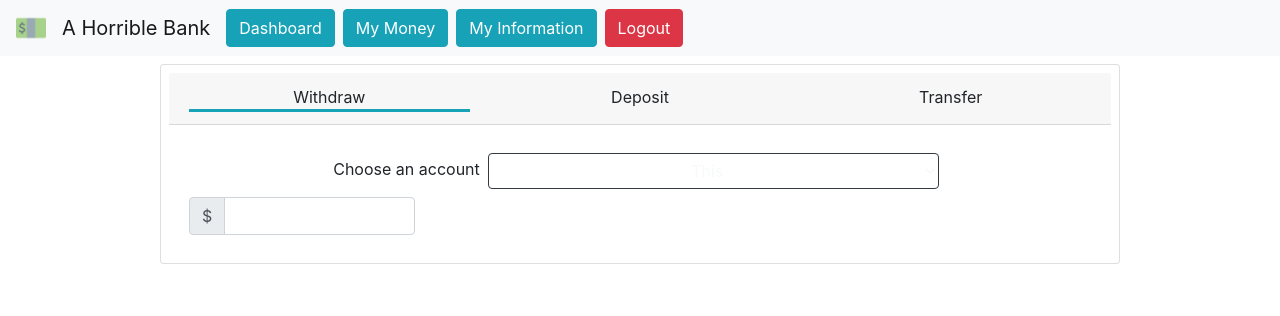
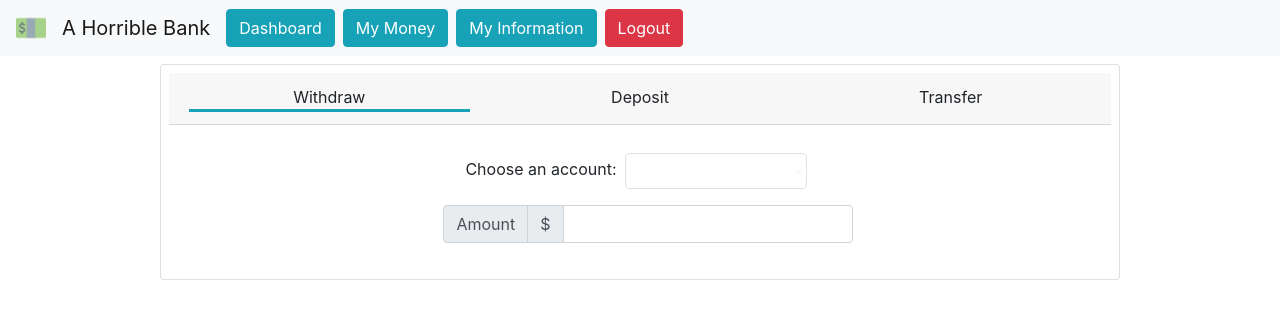
Before and after one commit to bescoto98/bankv2, an Angular app: page /c/atm in a window 1280 px wide. Shown: the top 316 px of the page. Built offline with nearby package versions, Linux system fonts and the light colour scheme.

Commit message:
working on customer transaction page

```diff
--- a/src/app/customer/customer-transaction/customer-transaction.component.html
+++ b/src/app/customer/customer-transaction/customer-transaction.component.html
@@ -23,20 +23,50 @@
       </div>
     </div>
   </div>
-  <!-- body -->
-  <div class="card-body">
+  <!-- withdraw/deposit body -->
+  <div class="card-body mx-auto" *ngIf="!isTransfer">
     <!-- account -->
-    <label for="accountSelect" class="form-check-label">Choose an account</label>
-    <select class="btn btn-outline-light dropdown-toggle m-2 w-50 border border-dark" name="accountSelect">
-      <option>This</option>
-      <option>That</option>
+    <label for="accountSelect" class="form-check-label">Choose an account:</label>
+    <select class="btn btn-outline-light dropdown-toggle m-2 border border-muted" name="accountSelect" [(ngModel)]="accountSelected" (change)="selectAccount()">
+      <option *ngFor="let account of testAccounts" [ngValue]="account.accountid">{{account.type}} - #{{account.accountid}} </option>
     </select>
     <!-- amount -->
-    <div class="input-group w-25">
+    <div class="input-group m-2">
+      <div class="input-group-prepend">
+        <span class="input-group-text">Amount</span>
+      </div>
       <div class="input-group-prepend">
         <span class="input-group-text">$</span>
       </div>
-      <input type="text" class="form-control">
+      <input type="text" class="form-control" [(ngModel)]="amount">
+    </div>
+  </div>
+
+  <!-- transfer body -->
+  <div class="card-body mx-auto" *ngIf="isTransfer">
+    <!-- account -->
+    <p>Choose Accounts</p>
+    <!-- from -->
+    <label for="accountSelect" class="form-check-label">From:</label>
+    <select class="btn btn-outline-light dropdown-toggle m-2 border border-muted" name="accountSelect" [(ngModel)]="accountSelected" (change)="selectAccount()">
+      <option *ngFor="let account of testAccounts" [ngValue]="account.accountid">{{account.type}} - #{{account.accountid}} </option>
+    </select>
+    <!-- to -->
+    <div class="input-group m-2">
+      <div class="input-group-prepend">
+        <span class="input-group-text">To:</span>
+      </div>
+      <input type="text" class="form-control" [(ngModel)]="toAccount" placeholder="Enter account number">
+    </div>
+    <!-- amount -->
+    <div class="input-group m-2">
+      <div class="input-group-prepend">
+        <span class="input-group-text">Amount</span>
+      </div>
+      <div class="input-group-prepend">
+        <span class="input-group-text">$</span>
+      </div>
+      <input type="text" class="form-control" [(ngModel)]="amount">
     </div>
   </div>
 </div>
--- a/src/app/customer/customer-transaction/customer-transaction.component.ts
+++ b/src/app/customer/customer-transaction/customer-transaction.component.ts
@@ -10,6 +10,46 @@ export class CustomerTransactionComponent implements OnInit {
   isWithdraw: boolean = true;
   isDeposit: boolean = false;
   isTransfer: boolean = false;
+
+  testAccounts =
+  [
+    {
+        "accountid": 107,
+        "balance": 500.0,
+        "type": "CHECKING",
+        "status": "OPEN",
+        "approvedby": "Eagan Short",
+        "createdon": "10-15-2015",
+        "owner": {
+            "userid": 107,
+            "firstname": "Clinton",
+            "lastname": "Hughes",
+            "username": "hugh59",
+            "password": "password",
+            "role": "CUSTOMER"
+        }
+    },
+    {
+        "accountid": 108,
+        "balance": 700.0,
+        "type": "SAVINGS",
+        "status": "OPEN",
+        "approvedby": "Jerome Holder",
+        "createdon": "08-15-2012",
+        "owner": {
+            "userid": 107,
+            "firstname": "Clinton",
+            "lastname": "Hughes",
+            "username": "hugh59",
+            "password": "password",
+            "role": "CUSTOMER"
+        }
+    }
+  ];
+
+  accountSelected;
+  toAccount;
+  amount;
 
   constructor() { }
 
@@ -37,4 +77,8 @@ export class CustomerTransactionComponent implements OnInit {
     }
   }
 
+  selectAccount(){
+    console.log(this.accountSelected);
+  }
+
 }
```
